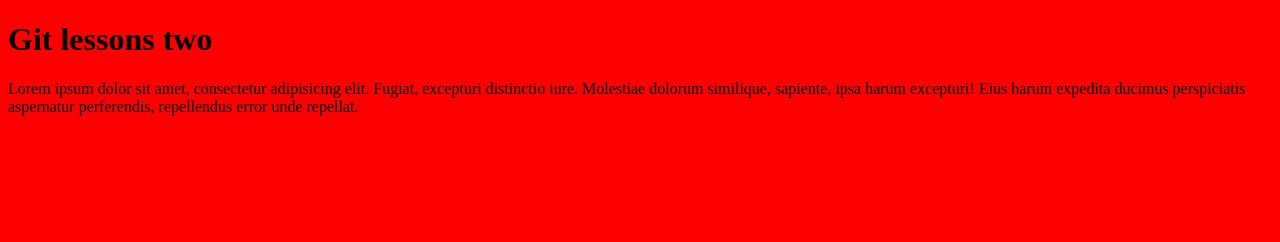
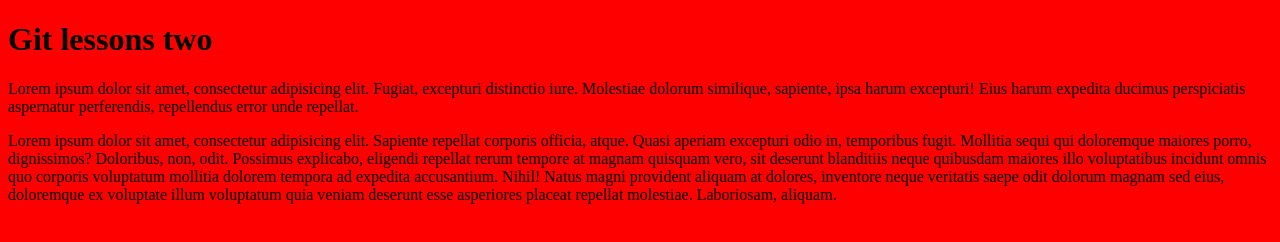
Before and after one commit to Neltarions/test, a plain HTML site: page index.html in a window 1280 px wide. Drawn offline with Linux system fonts and the light colour scheme.

Commit message:
my test commit

```diff
--- a/index.html
+++ b/index.html
@@ -10,6 +10,9 @@
 <body>
     <h1>Git lessons two</h1>
     <p>Lorem ipsum dolor sit amet, consectetur adipisicing elit. Fugiat, excepturi distinctio iure. Molestiae dolorum similique, sapiente, ipsa harum excepturi! Eius harum expedita ducimus perspiciatis aspernatur perferendis, repellendus error unde repellat.</p>
+    <p><span>Lorem ipsum dolor sit amet, consectetur adipisicing elit. Sapiente repellat corporis officia, atque. Quasi aperiam excepturi odio in, temporibus fugit. Mollitia sequi qui doloremque maiores porro, dignissimos? Doloribus, non, odit.</span>
+    <span>Possimus explicabo, eligendi repellat rerum tempore at magnam quisquam vero, sit deserunt blanditiis neque quibusdam maiores illo voluptatibus incidunt omnis quo corporis voluptatum mollitia dolorem tempora ad expedita accusantium. Nihil!</span>
+    <span>Natus magni provident aliquam at dolores, inventore neque veritatis saepe odit dolorum magnam sed eius, doloremque ex voluptate illum voluptatum quia veniam deserunt esse asperiores placeat repellat molestiae. Laboriosam, aliquam.</span></p>
 </body>
 
 </html>
```
